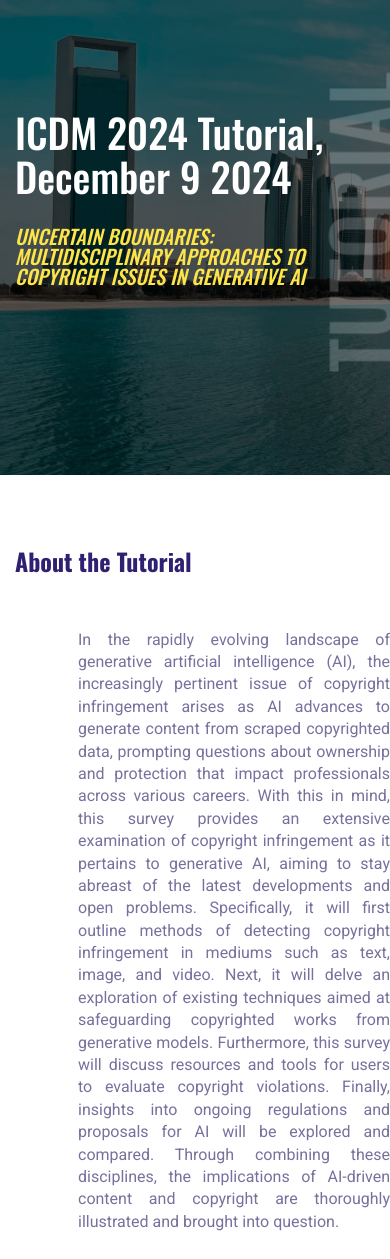
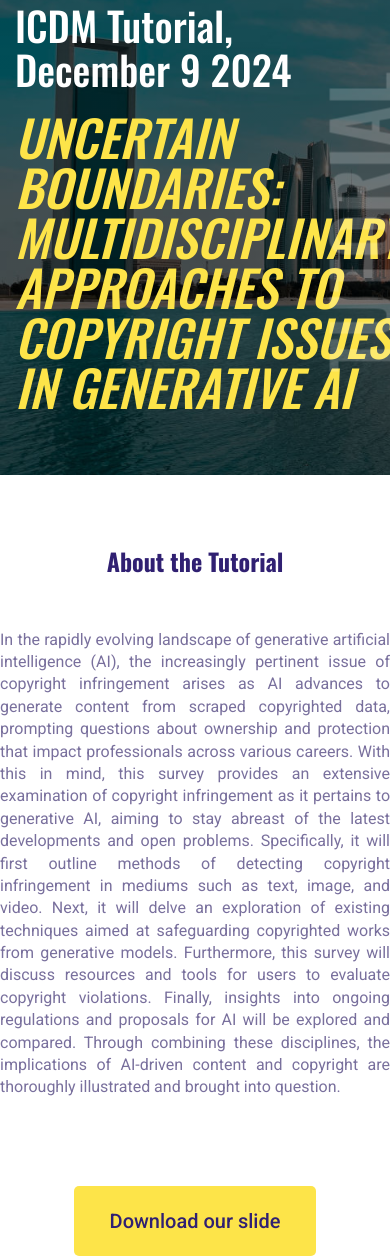
Before and after one commit to aicopyright-tutorial/aicopyright-tutorial.github.io, a plain HTML site: page index.html in a window 390 px wide. Shown: the part 74-1333 px from the top of the page. Drawn offline with nearby package versions, Linux system fonts and the light colour scheme.

Commit message:
Add files via upload

```diff
--- a/index.html
+++ b/index.html
@@ -80,8 +80,8 @@
                             <div class="col-xl-11 col-lg-11">
                                 <div class="hero-caption">
 <!--                                    <span data-animation="fadeInUp" data-delay=".4s">Dec 9 2024 </span>-->
-                                    <h1 data-animation="fadeInUp" data-delay=".6s" style="font-size: 40px">ICDM 2024 Tutorial, December 9 2024</h1>
-                                    <p data-animation="fadeInUp" data-delay=".8s" style="font-size: 65px;font-style: italic"><span>Uncertain Boundaries: <br> Multidisciplinary Approaches to Copyright Issues in Generative AI </span></p>
+                                    <h1 data-animation="fadeInUp" data-delay=".6s" style="font-size: 40px">ICDM Tutorial, December 9 2024</h1>
+                                    <p data-animation="fadeInUp" data-delay=".8s" ><span style="font-size: 50px;font-style: italic">Uncertain Boundaries: <br> Multidisciplinary Approaches to Copyright Issues in Generative AI </span></p>
 
                                     <!-- Hero-btn -->
 <!--                                    <div class="slider-btns">-->
@@ -133,7 +133,7 @@
                     <div class="col-lg-8 col-md-10 col-sm-11">
                         <!-- Section Tittle -->
                         <div class="section-tittle text-center mb-50"  >
-                            <h2>About the Tutorial</h2>
+                            <h2 style="text-align: center">About the Tutorial</h2>
                         </div>
                     </div>
                 </div>
@@ -143,15 +143,29 @@
 <!--                            <img src="assets/img/gallery/about.jpg" alt="">-->
 <!--                        </div>-->
 <!--                    </div>-->
-                    <div class="  "  style="width: 700px; margin-left: 20%" >
+                    <div id=""  >
 <!--                        <div class="col-xl-5 col-lg-5 col-md-10" >-->
-
                         <div class="right-caption">
                             <!-- Section Tittle -->
-                            <div class=" " style="text-align: justify;">
+                            <div class="desk" style="text-align: justify;">
 <!--                                <h2 style="text-align: center">Abstract</h2>-->
                                 <p>In the rapidly evolving landscape of generative artificial intelligence (AI), the increasingly pertinent issue of copyright infringement arises as AI advances to generate content from scraped copyrighted data, prompting questions about ownership and protection that impact professionals across various careers. With this in mind, this survey provides an extensive examination of copyright infringement as it pertains to generative AI, aiming to stay abreast of the latest developments and open problems. Specifically, it will first outline methods of detecting copyright infringement in mediums such as text, image, and video. Next, it will delve an exploration of existing techniques aimed at safeguarding copyrighted works from generative models. Furthermore, this survey will discuss resources and tools for users to evaluate copyright violations. Finally, insights into ongoing regulations and proposals for AI will be explored and compared. Through combining these disciplines, the implications of AI-driven content and copyright are thoroughly illustrated and brought into question. </p>
                             </div>
+                            <style>
+                                /* 默认样式 */
+                                .desk {
+                                    width: 700px;
+                                    margin-left: 35%;
+                                }
+
+                                /* 响应式调整 */
+                                @media screen and (max-width: 1200px) { /* 手机视图 */
+                                    .desk {
+                                        width:100% ;
+                                        margin-left: 0; /* 去除左边距 */
+                                    }
+                                }
+                            </style>
 <!--                            <div class="support-caption">-->
 <!--                                <div class="single-info">-->
 <!--                                    <i class="fas fa-map-marker-alt"></i> -->
@@ -171,6 +185,14 @@
                         </div>
                     </div>
                 </div>
+            </div>
+<br>
+            <br>
+            <br>
+
+
+            <div class="contact_btn d-flex align-items-center justify-content-center">
+                <a href="login.html" class="btn buy-btn">Download our slide</a>
             </div>
         </section>
         <!-- About Area End-->
@@ -201,7 +223,8 @@
 <!--                    </div>-->
 <!--                </div>-->
 <!--            </div>-->
-        </section>
+
+
         <!--  project us end-->
         <!-- Subscribe Area Start -->
 <!--        <section class="subscribe-area" data-background="assets/img/gallery/section-bg1.jpg">-->
@@ -220,6 +243,7 @@
 <!--                </div>-->
 <!--            </div>-->
 <!--        </section>-->
+
         <!-- Subscribe Area End -->
         <section  id="speaker" class="team-area section-padding section-bg1">
             <div class="container">
@@ -667,23 +691,23 @@
 
         <!-- Team Ara End -->
         <!-- contact-animal-owner Start -->
-        <section class="contact-animal-owner section-bg" data-background="assets/img/gallery/section-bg2.jpg">
-            <div class="container">
-                <div class="row justify-content-center">
-                    <div class="col-xl-7 col-lg-9">
-                        <div class="contact_text text-center">
-                            <div class="section_title text-center">
-                                <h3>Download our Slide</h3>
-<!--                                <p>If you are interested, click here to download our slide.</p>-->
-                            </div>
-                            <div class="contact_btn d-flex align-items-center justify-content-center">
-                                <a href="login.html" class="btn buy-btn">Download</a>
-                            </div>
-                        </div>
-                    </div>
-                </div>
-            </div>
-        </section>
+<!--        <section class="contact-animal-owner section-bg" data-background="assets/img/gallery/section-bg2.jpg">-->
+<!--            <div class="container">-->
+<!--                <div class="row justify-content-center">-->
+<!--                    <div class="col-xl-7 col-lg-9">-->
+<!--                        <div class="contact_text text-center">-->
+<!--                            <div class="section_title text-center">-->
+<!--&lt;!&ndash;                                <h3>Download our Slide</h3>&ndash;&gt;-->
+<!--&lt;!&ndash;&lt;!&ndash;                                <p>If you are interested, click here to download our slide.</p>&ndash;&gt;&ndash;&gt;-->
+<!--&lt;!&ndash;                            </div>&ndash;&gt;-->
+<!--&lt;!&ndash;                            <div class="contact_btn d-flex align-items-center justify-content-center">&ndash;&gt;-->
+<!--&lt;!&ndash;                                <a href="login.html" class="btn buy-btn">Download</a>&ndash;&gt;-->
+<!--                            </div>-->
+<!--                        </div>-->
+<!--                    </div>-->
+<!--                </div>-->
+<!--            </div>-->
+
         <!-- contact-animal-owner End -->
     </main>
     <footer>
@@ -770,5 +794,6 @@
     <!-- Plugins, Main-Jquery -->
     <script src="./assets/js/plugins.js"></script>
     <script src="./assets/js/main.js"></script>
+
 </body>
 </html>
```
